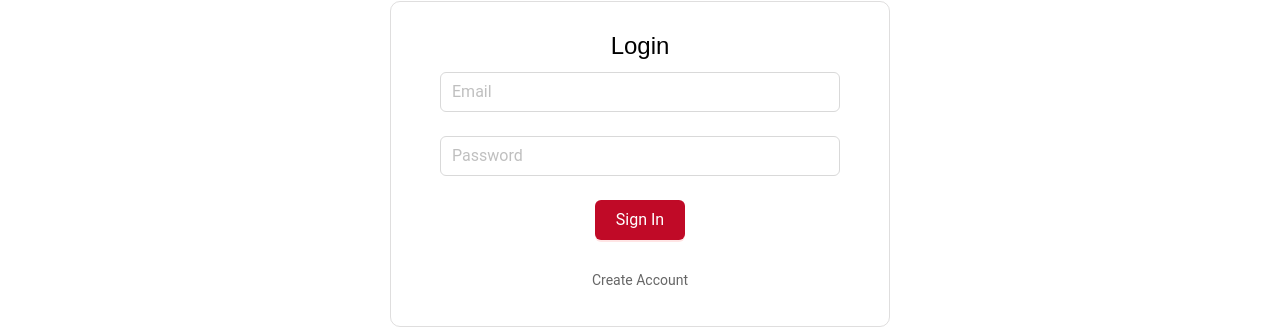
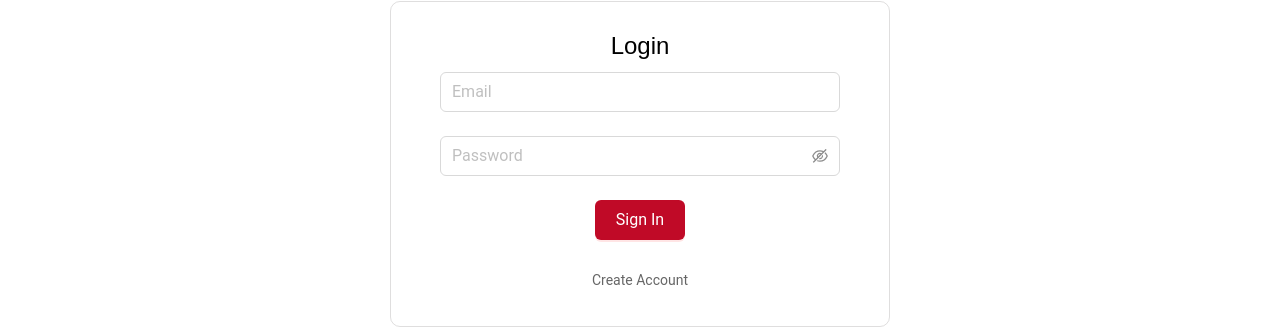
Before and after one commit to fuzail-afsar/restaurant-app, a React (Create React App) app: page /signin in a window 1280 px wide. Shown: the part 371-699 px from the top of the page. Built offline with nearby package versions, Linux system fonts and the light colour scheme.

Commit message:
define signin and signup rules

```diff
--- a/src/App.js
+++ b/src/App.js
@@ -1,6 +1,6 @@
-import { BrowserRouter } from "react-router-dom";
-import Theme from "./components/UI/Theme";
-import Routes from "./routes/Routes";
+import { BrowserRouter } from 'react-router-dom';
+import Theme from './components/UI/Theme';
+import Routes from './routes/Routes';
 
 const App = () => {
   return (
--- a/src/components/pages/auth/signin/SignIn.jsx
+++ b/src/components/pages/auth/signin/SignIn.jsx
@@ -1,49 +1,74 @@
-import { Button, Form, Input } from "antd";
-import { useNavigate } from "react-router-dom";
-import { InnerPageBanner } from "../../../common/banner/inner-page-banner/InnerPageBanner";
-import "./SignIn.css";
+import { Button, Form, Input } from 'antd';
+import { useNavigate } from 'react-router-dom';
+import { InnerPageBanner } from '../../../common/banner/inner-page-banner/InnerPageBanner';
+import './Signin.css';
+
 const SignIn = () => {
   const navigate = useNavigate();
+
+  const signInHandler = values => {
+    console.log(values);
+  };
+
   return (
     <>
-      <InnerPageBanner title="Sign In" />
-      <div className="signin">
-        <section className="signin__main">
-          <div className="signin__body">
+      <InnerPageBanner title='Sign In' />
+      <div className='signin'>
+        <section className='signin__main'>
+          <div className='signin__body'>
             <h2>Login</h2>
             <Form
               wrapperCol={{
                 span: 24,
               }}
-              layout="horizontal"
-              size="large"
+              layout='horizontal'
+              size='large'
               style={{
                 maxWidth: 400,
-                width: "100%",
+                width: '100%',
               }}
+              onFinish={signInHandler}
             >
-              <Form.Item>
-                <Input placeholder="Email" />
-              </Form.Item>
-              <Form.Item>
-                <Input placeholder="Password" />
+              <Form.Item
+                name='email'
+                rules={[
+                  { required: true, message: 'Email is required' },
+                  { type: 'email', message: 'Please enter a valid email' },
+                ]}
+              >
+                <Input placeholder='Email' />
               </Form.Item>
 
-              <Form.Item className="form-item-button">
+              <Form.Item
+                name='password'
+                rules={[
+                  {
+                    required: true,
+                    message: 'Password is required',
+                    whitespace: true,
+                  },
+                  { min: 6, message: 'Password must be at least 6 characters' },
+                ]}
+              >
+                <Input.Password placeholder='Password' />
+              </Form.Item>
+
+              <Form.Item className='form-item-button'>
                 <Button
                   style={{
-                    width: "90px",
+                    width: '90px',
                   }}
-                  type="primary"
+                  type='primary'
+                  htmlType='submit'
                 >
                   Sign In
                 </Button>
               </Form.Item>
             </Form>
             <Button
-              onClick={() => navigate("/signup")}
-              type="link"
-              className=""
+              onClick={() => navigate('/signup')}
+              type='link'
+              className=''
             >
               Create Account
             </Button>
--- a/src/components/pages/auth/signup/SignUp.jsx
+++ b/src/components/pages/auth/signup/SignUp.jsx
@@ -1,53 +1,80 @@
-import { Button, Col, Form, Input, Row, Typography } from "antd";
-import { useNavigate } from "react-router-dom";
-import { InnerPageBanner } from "../../../common/banner/inner-page-banner/InnerPageBanner";
-import Container from "../../../common/container/Container";
-import "./SignUp.css";
+import { Button, Col, Form, Input, Row, Typography } from 'antd';
+import { useNavigate } from 'react-router-dom';
+import { InnerPageBanner } from '../../../common/banner/inner-page-banner/InnerPageBanner';
+import Container from '../../../common/container/Container';
+import './SignUp.css';
+
 const SignUp = () => {
   const navigate = useNavigate();
+
+  const createUserHandler = values => {
+    console.log(values);
+  };
+
   return (
     <>
-      <InnerPageBanner title="Create An Account" />
+      <InnerPageBanner title='Create An Account' />
       <Container>
         <Row
-          justify="center"
-          style={{ textAlign: "center", padding: "3rem 0" }}
+          justify='center'
+          style={{ textAlign: 'center', padding: '3rem 0' }}
         >
           <Col span={12}>
-            <div className="form-wrapper">
+            <div className='form-wrapper'>
               <Typography.Title level={3}>Sign Up</Typography.Title>
               <Form
                 wrapperCol={{
                   span: 24,
                 }}
-                layout="horizontal"
-                size="large"
+                layout='horizontal'
+                size='large'
                 style={{
-                  width: "100%",
+                  width: '100%',
                 }}
+                onFinish={createUserHandler}
               >
-                <Form.Item>
-                  <Input placeholder="Email" />
+                <Form.Item
+                  name='email'
+                  rules={[
+                    { required: true, message: 'Email is required' },
+                    { type: 'email', message: 'Please enter a valid email' },
+                  ]}
+                >
+                  <Input placeholder='Email' />
                 </Form.Item>
-                <Form.Item>
-                  <Input placeholder="Password" />
+                <Form.Item
+                  name='password'
+                  rules={[
+                    {
+                      required: true,
+                      message: 'Password is required',
+                      whitespace: true,
+                    },
+                    {
+                      min: 6,
+                      message: 'Password must be at least 6 characters',
+                    },
+                  ]}
+                >
+                  <Input placeholder='Password' />
                 </Form.Item>
 
-                <Form.Item className="form-item-button">
+                <Form.Item className='form-item-button'>
                   <Button
                     style={{
-                      width: "90px",
+                      width: '90px',
                     }}
-                    type="primary"
+                    type='primary'
+                    htmlType='submit'
                   >
                     Sign Up
                   </Button>
                 </Form.Item>
               </Form>
               <Button
-                onClick={() => navigate("/signin")}
-                type="link"
-                className=""
+                onClick={() => navigate('/signin')}
+                type='link'
+                className=''
               >
                 Already have an Account
               </Button>
```
Also changed, not shown: src/components/UI/main.css (+12 -12 lines), src/routes/Routes.js (+14 -14 lines).
